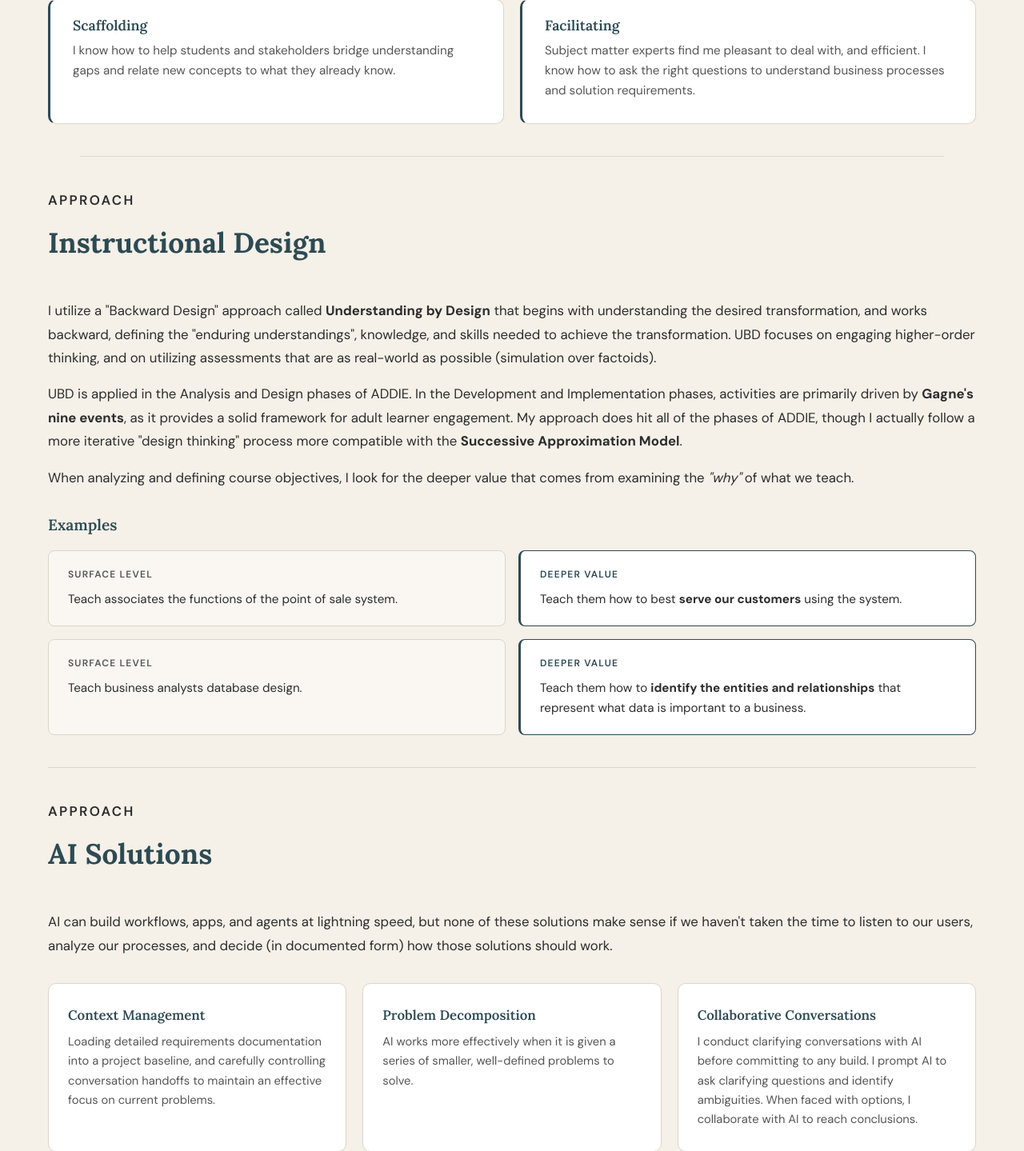
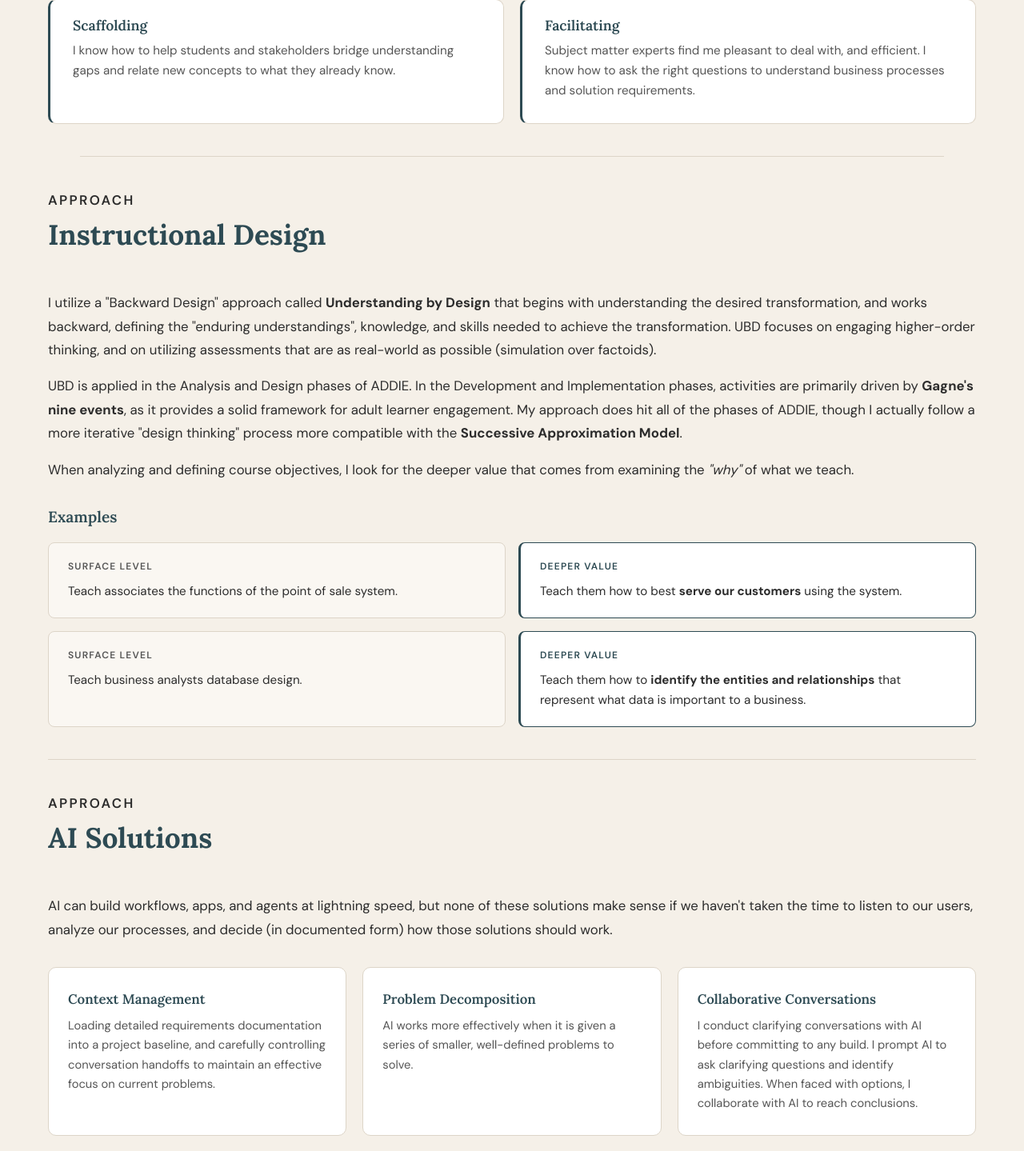
Before and after one commit to thange-ship-it/portfolio-blog, a Flask app: page /about in a window 1280 px wide. Shown: the part 639-2078 px from the top of the page at 80% size. Run offline with Flask 3, Linux system fonts and the light colour scheme.

Commit message:
Reduce gap between Approach label and heading by 50%
Co-Authored-By: Claude Opus 4.6 <noreply@anthropic.com>

```diff
--- a/app/static/css/style.css
+++ b/app/static/css/style.css
@@ -452,6 +452,10 @@ footer a:hover {
 .about-approaches .section-divider {
     padding: 0;
     margin: 40px 0;
+}
+
+.approach-block .section-label {
+    margin-bottom: 6px;
 }
 
 .approach-block p {
```
